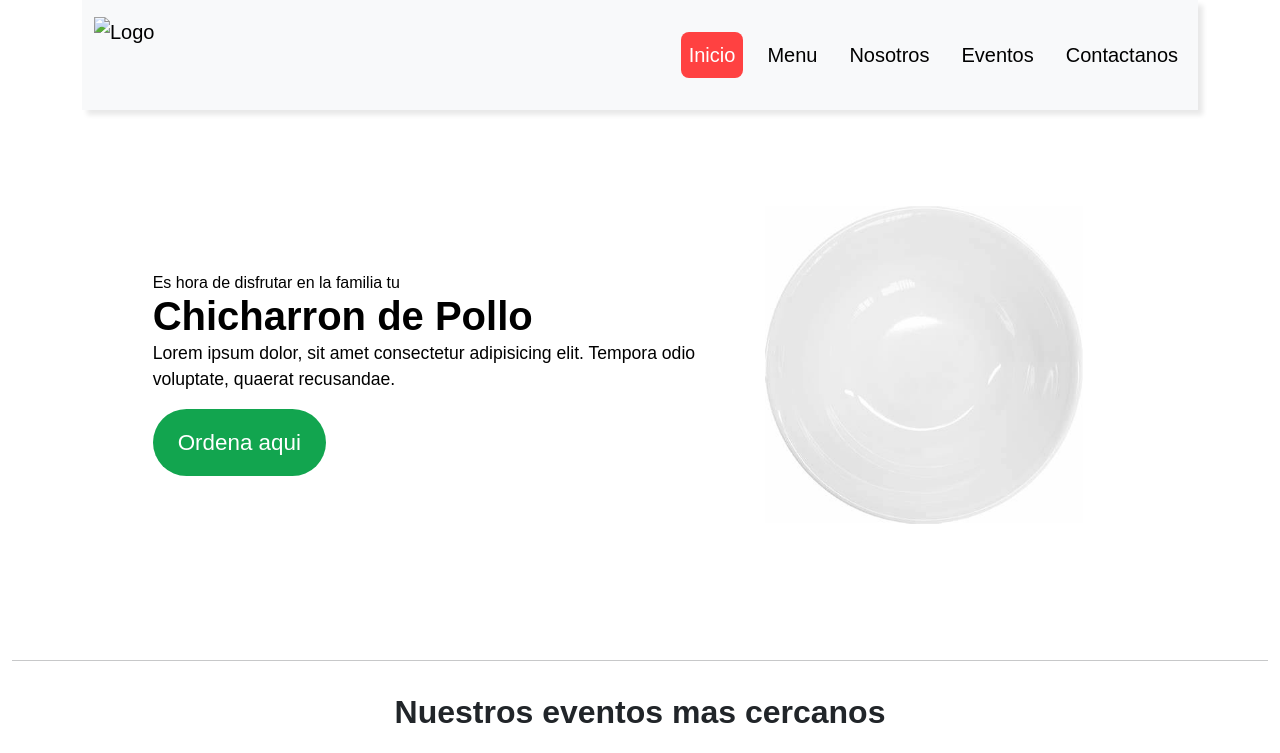
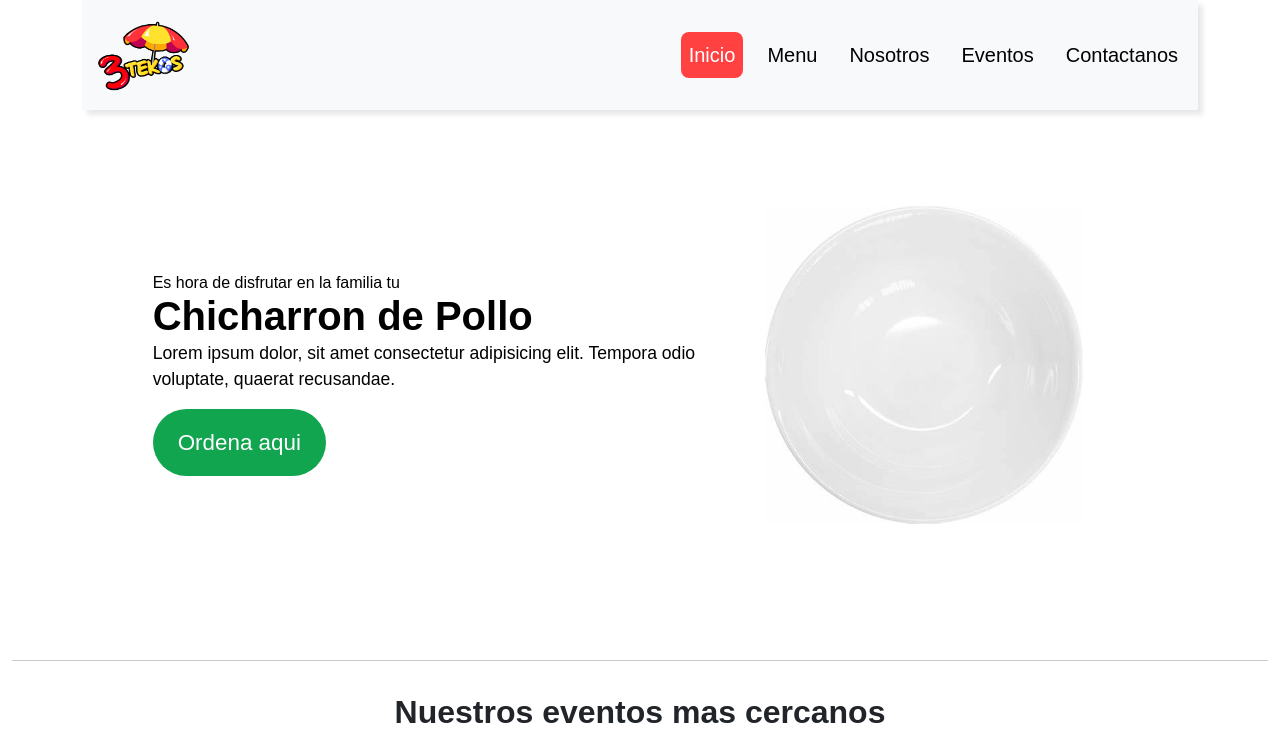
Before and after one commit to AlbertoSaavedraGomez/AlbertoSaavedraGomez, a plain HTML site: page index.html in a window 1280 px wide. Shown: the top 753 px of the page. Drawn offline with Linux system fonts and the light colour scheme; the site is published under a folder, as on GitHub Pages, so addresses that start at the root find nothing.

Commit message:
Commit 16

```diff
--- a/index.html
+++ b/index.html
@@ -10,6 +10,8 @@
 		<meta name="viewport" content="width=device-width, initial-scale=1">
 		<title>3 Tekos</title>
 
+		<!-- logo nav -->
+		<link rel="shortcut icon" href="./img/logoicono.ico">
 		<!-- style.css link -->
         <link rel="stylesheet" href="./styles/style.css">
 		<!-- icons -->
@@ -22,7 +24,7 @@
             <nav class="navbar navbar-expand-lg navbar-light bg-light" style="box-shadow: 5px 5px 5px #e9e9e9;">
                 <div class="container-fluid">
                   <a class="navbar-brand" href="#">
-                    <img src="/img/logoicono.png" alt="Logo" width="100" height="80" class="d-inline-block align-text-top">
+                    <img src="./img/logoicono.png" alt="Logo" width="100" height="80" class="d-inline-block align-text-top">
                   </a>
                   <button class="navbar-toggler" type="button" data-bs-toggle="collapse" data-bs-target="#navbarSupportedContent" aria-controls="navbarSupportedContent" aria-expanded="false" aria-label="Toggle navigation">
                     <span class="navbar-toggler-icon"></span>
```
